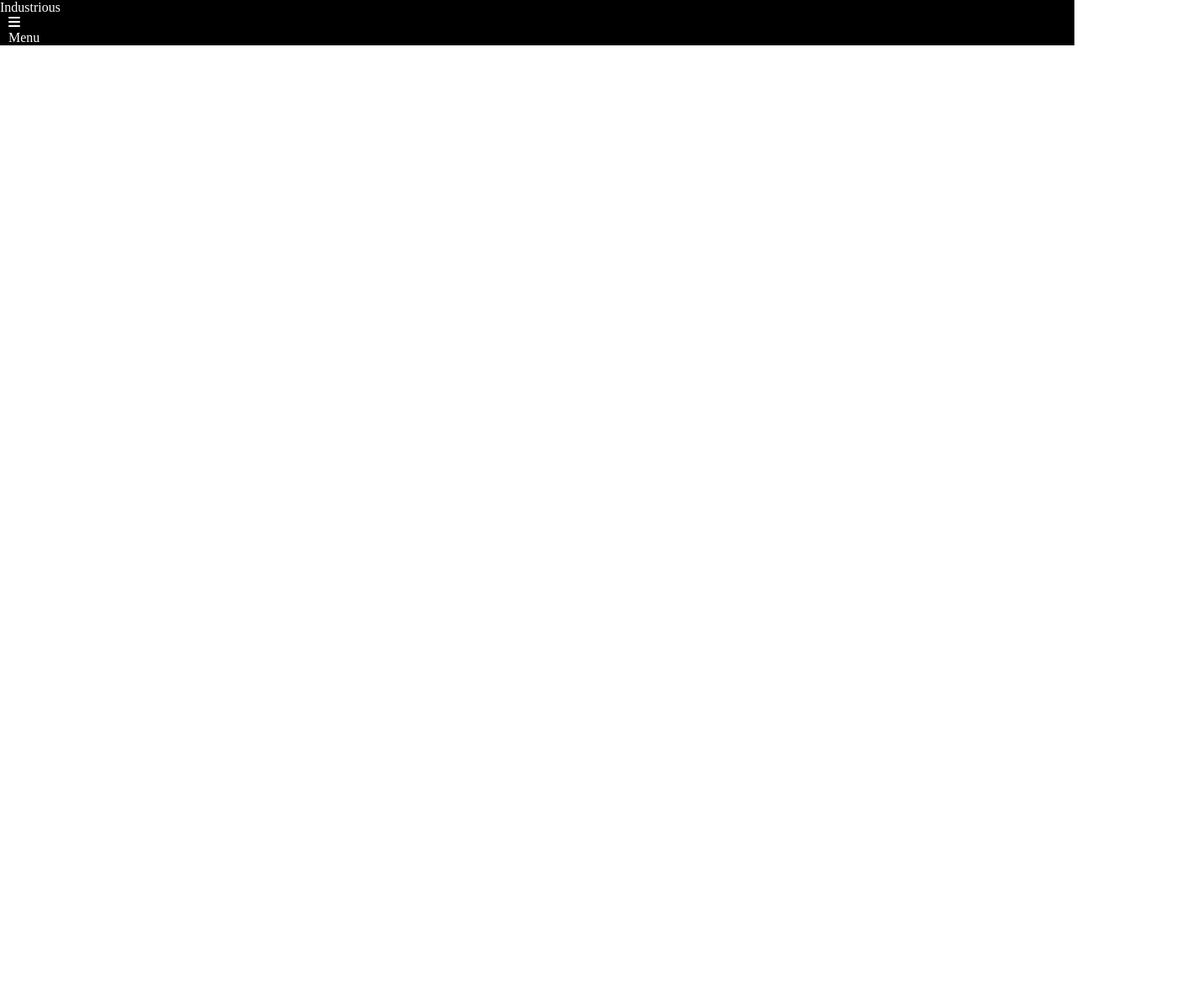
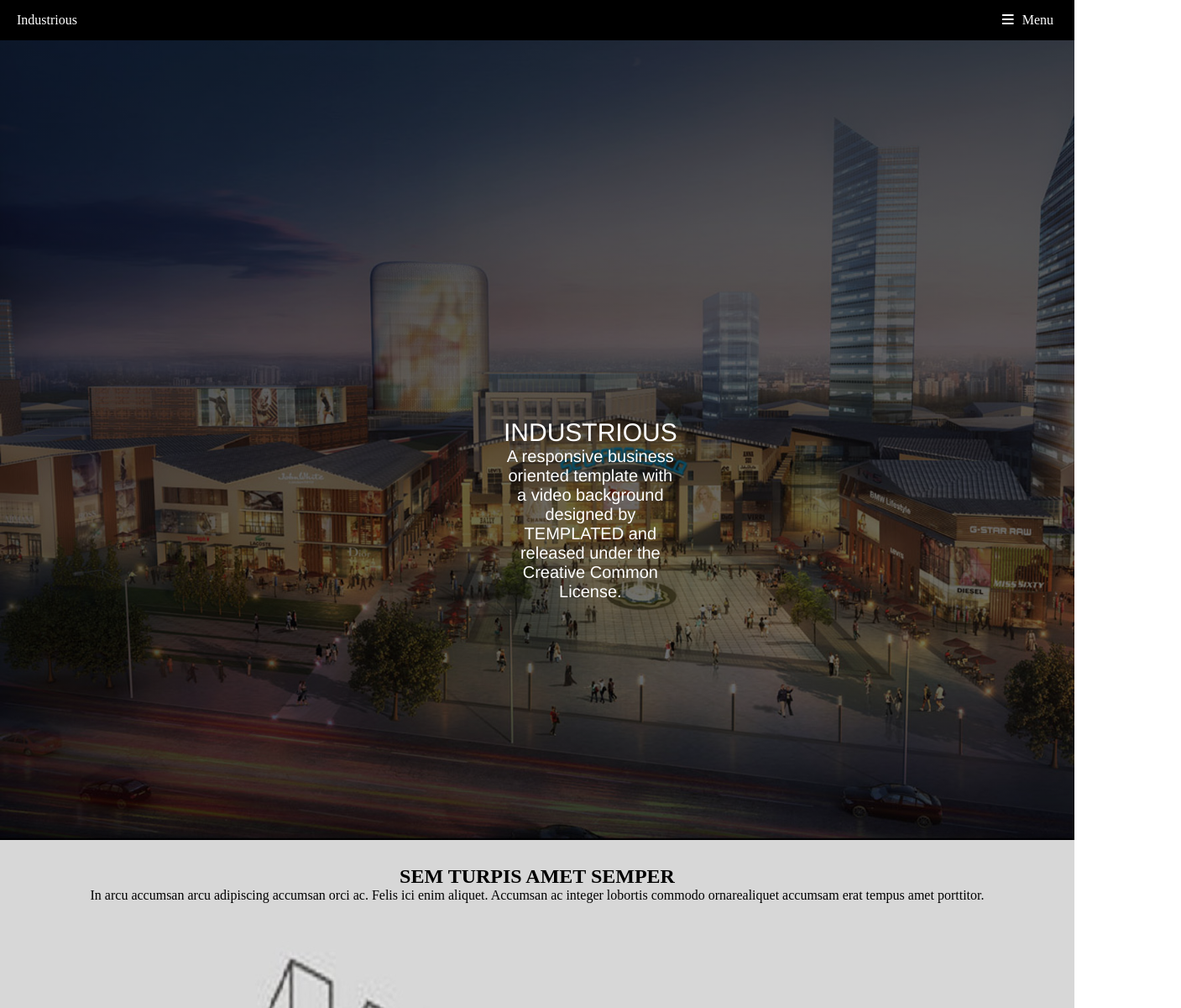
Before and after one commit to hontia1/Frontend-Learning, a plain HTML site: page index.html in a window 1280 px wide. Shown: the whole page at 84% size, 1407 px wide, since content can reach past the window. Before the commit the page ends 800 px from the top, so only its background shows below. Drawn offline with Linux system fonts and the light colour scheme.

Commit message:
updated work

```diff
--- a/index.css
+++ b/index.css
@@ -5,13 +5,42 @@
 }
 #head{
     display: flex;
-    padding: 15px 30px;
+    justify-content: space-between;
+    padding: 15px 20px;
 }
-#header{
+#Men{
+    display: flex;
+}
+header{
     background-color: black;
     color: white;
-    display: flex;
 }
-#contact div{
-    padding: 0px 10px;
+#Men div{
+    padding: 0px 5px
 }
+.all{
+    background: linear-gradient(rgb(0,0,0,0.7),rgb(0,0,0,0.5)), url(images/Commercial\ District.jpg);
+    height: 1000px;
+    background-repeat: no-repeat;
+    background-size: cover;
+    position: relative;
+}
+.Page1{
+    position: absolute;
+    color: white;
+    text-align: center;
+    padding: 450px 600px;
+    font-size: 20px;
+    font-family: 'Franklin Gothic Medium', 'Arial Narrow', Arial, sans-serif;
+}
+.Page2{
+    background-color: white;
+}
+.Page21{
+    background: linear-gradient(rgb(0,0,0,0.1),rgb(0,0,0,0.1)), url(images/Linear\ Architecture.jpg);
+    height: 200px;
+    background-repeat: no-repeat;
+    background-size: auto;
+    text-align: center;
+    padding: 30px;
+}
--- a/index.html
+++ b/index.html
@@ -6,17 +6,24 @@
     <meta name="viewport" content="width=device-width, initial-scale=1.0">
     <title>Document</title>
     <link rel="stylesheet" href="index.css">
+    <!-- Icon link -->
     <link rel="stylesheet" href="https://cdnjs.cloudflare.com/ajax/libs/font-awesome/6.4.2/css/all.min.css">
 </head>
 <body>
-    <!-- all section-->
-    <section id="header">
-        <!-- Header section -->
+    <!-- Start Page 1 all section-->
+    <section class="all">
+        <!-- Header section begins -->
         <section>
-            <div id="header">
+            <header>
+                <div id="head">
+                    <!-- Lefts side begins -->
+                    <div>
                         <p>Industrious</p>
                     </div>
-            <div id="contact">
+                    <!-- Lefts side ends -->
+
+                    <!-- Right side begins -->
+                    <div id="Men">
                         <div>
                             <i class="fa-solid fa-bars"></i>
                         </div>
@@ -24,10 +31,40 @@
                             <p>Menu</p>
                         </div>
                     </div>
+                    <!-- Right side ends -->
+                </div>
+
+            </header>
+
+
+            </div>
+        </section>
+        <!-- Header section Ends -->
+        <!-- Body section begins -->
+        <div class="Page1">
+            <h1 style="font-weight: normal;">INDUSTRIOUS</h1>
+            <p>A responsive business oriented template with a video background designed by TEMPLATED and released under the Creative Common License.</p>
+        </div>
+        <!-- Header section begins -->
+    </section>
+    <!-- End Page 1 all section -->
+    <!-- Start Page 2 all section-->
+    <section class="Page2">
+        <section class="Page21">
+            <div>
+                <h2>SEM TURPIS AMET SEMPER</h2>
+            </div>
+            <div>
+                <p>In arcu accumsan arcu adipiscing accumsan orci ac. Felis ici enim aliquet. Accumsan ac integer lobortis commodo ornarealiquet accumsam erat tempus amet porttitor.</p>
+            </div>
+        </section>
+        <section>
+
         </section>
 
 
     </section>
 
+
 </body>
 </html>
```
Also changed, not shown: images/Commercial District.jpg (added), images/Linear Architecture Images.jpg (added), images/Linear Architecture.jpg (added), images/Mixed Used Masterplan of YueHaiWanJia Commercial District - Copy.jpg (added), images/linear lines pattern.jpg (added), 1 other file. Lines whose indentation alone changed are shown as unchanged.
